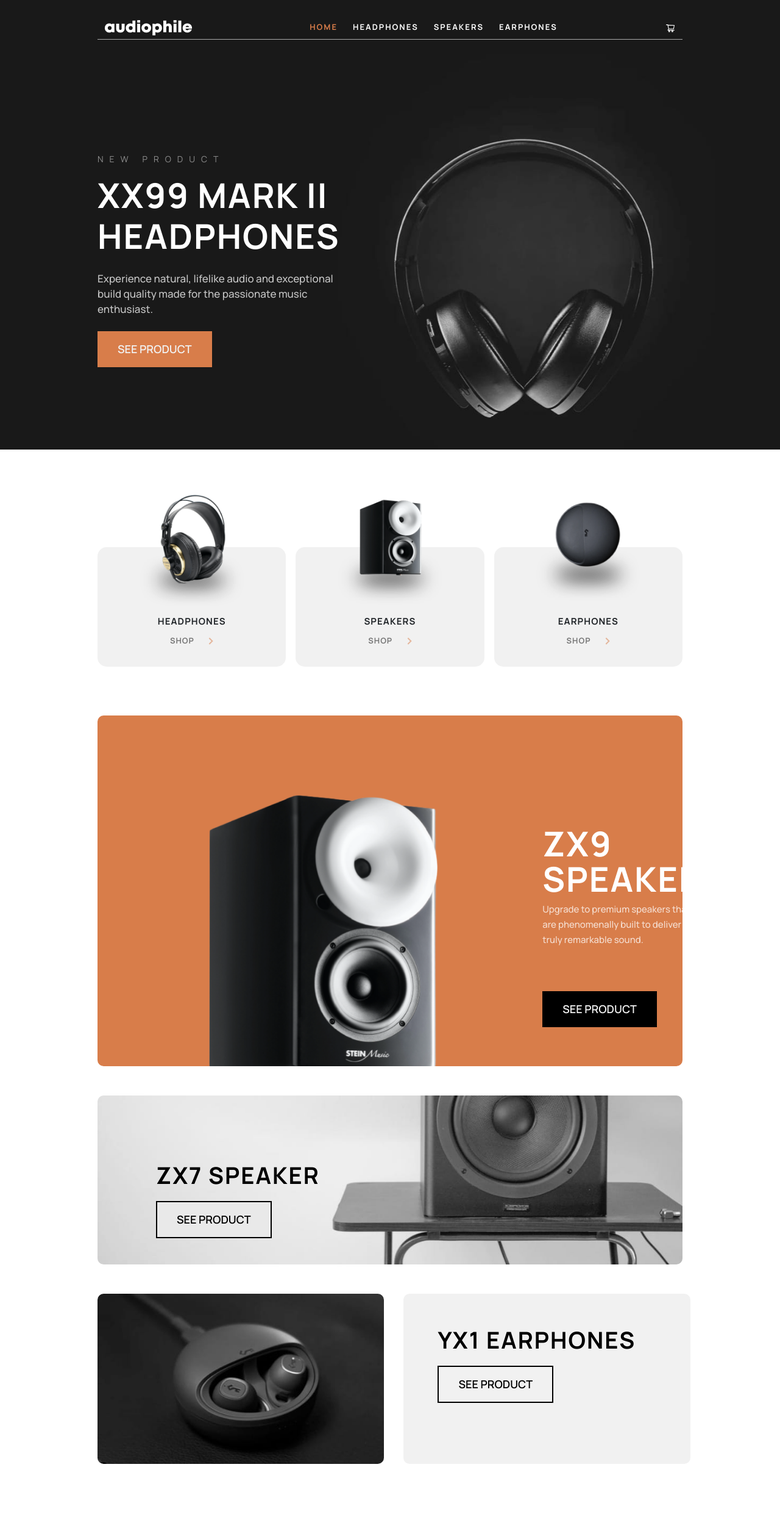
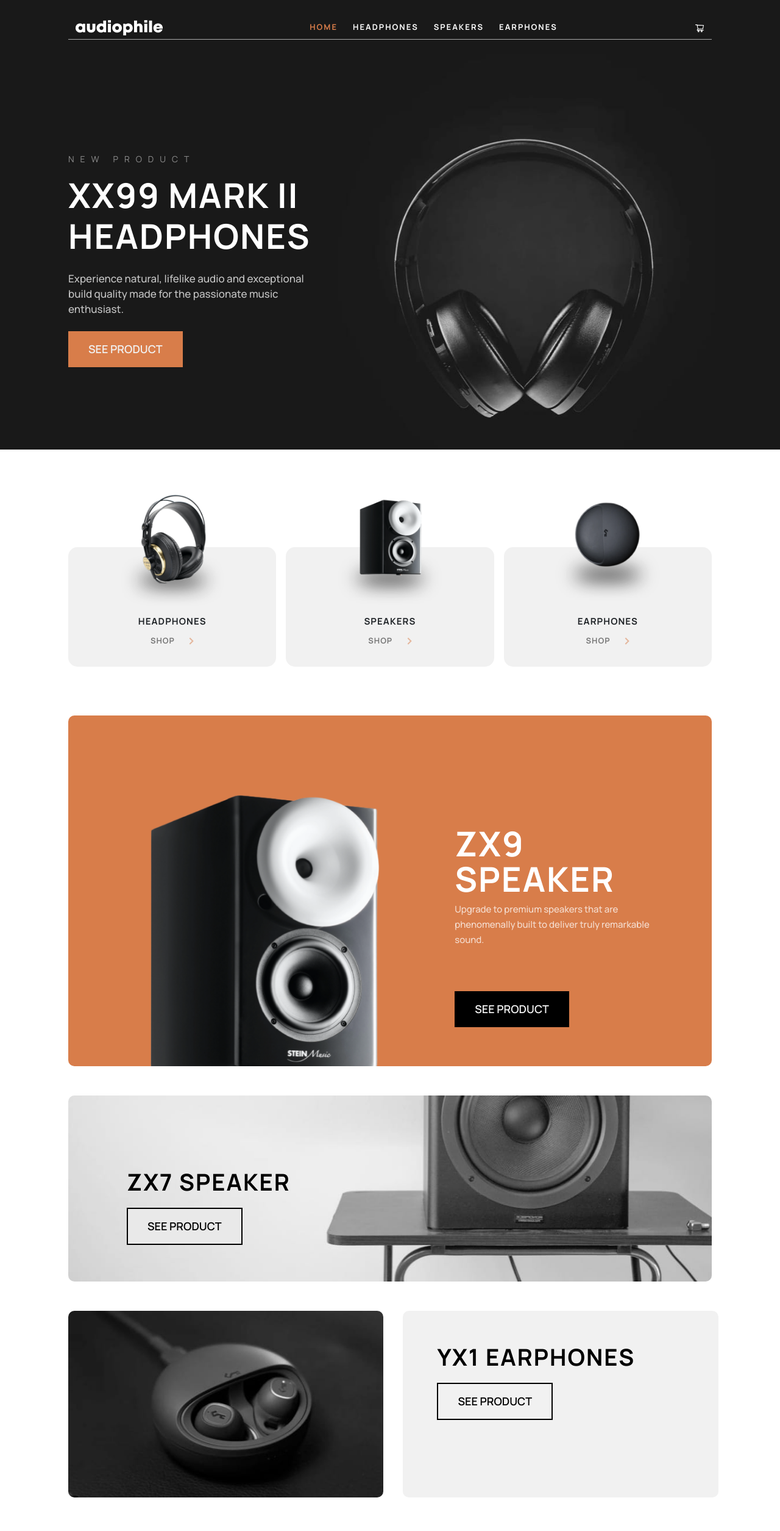
Before and after one commit to Tewogbade/audiophile, a React (Create React App) app: page / in a window 1280 px wide. Shown: the top 2510 px of the page at 61% size. Built offline with nearby package versions, Linux system fonts and the light colour scheme.

Commit message:
home margin update

```diff
--- a/src/components/earphones/Earphones.css
+++ b/src/components/earphones/Earphones.css
@@ -134,7 +134,7 @@ body {
 
 @media (min-width: 769px) and (max-width: 1198px) {
   .earphones {
-    margin: 0 5rem;
+    margin: 0 4rem;
   }
   .header h4 {
     font-size: 40px;
@@ -176,7 +176,7 @@ body {
 
 @media (min-width: 1199px) {
   .earphones {
-    margin: 0 10rem;
+    margin: 0 7rem;
   }
   .header h4 {
     font-size: 40px;
--- a/src/components/headphones/Headphones.css
+++ b/src/components/headphones/Headphones.css
@@ -134,7 +134,7 @@ body {
 
 @media (min-width: 769px) and (max-width: 1198px) {
   .headphones {
-    margin: 0 5rem;
+    margin: 0 4rem;
   }
   .header h4 {
     font-size: 40px;
@@ -176,7 +176,7 @@ body {
 
 @media (min-width: 1199px) {
   .headphones {
-    margin: 0 10rem;
+    margin: 0 7rem;
   }
   .header h4 {
     font-size: 40px;
--- a/src/components/homepage/footer/Footer.css
+++ b/src/components/homepage/footer/Footer.css
@@ -100,7 +100,7 @@ body {
   }
 
   .fsection1 {
-    margin: 5rem 5rem 7rem;
+    margin: 5rem 4rem 7rem;
   }
   .fsection1 .tablet {
     border-radius: 10px;
@@ -165,7 +165,7 @@ body {
     display: none;
   }
   .fsection1 {
-    margin: 7rem 10rem;
+    margin: 7rem;
     display: grid;
     grid-template-columns: 0 50% 50%;
     grid-template-areas: "right left";
@@ -200,7 +200,7 @@ body {
   }
 
   .fsection2 {
-    padding: 0 10rem;
+    padding: 0 7rem;
     text-align: start;
     display: block;
   }
--- a/src/components/homepage/home/Home.css
+++ b/src/components/homepage/home/Home.css
@@ -74,7 +74,7 @@ body {
   background-color: #fbaf85;
 }
 .section2 {
-  margin-top: 10rem;
+  margin-top: 7rem;
 }
 .pair {
   position: relative;
@@ -274,17 +274,17 @@ body {
   }
   .section2 {
     display: grid;
-    grid-template-columns: 33% 33% 33%;
+    grid-template-columns: 1fr 1fr 1fr;
     column-gap: 1rem;
     margin-bottom: 5rem;
-    margin: 10rem 5rem 5rem;
+    margin: 10rem 4rem 5rem;
   }
   .greybox {
     margin: 0rem;
   }
 
   .section3 {
-    margin: 5rem;
+    margin: 5rem 4rem;
   }
   .orangetext {
     margin: auto;
@@ -311,7 +311,7 @@ body {
     line-height: 25px;
   }
   .section4 {
-    margin: 2rem 5rem;
+    margin: 2rem 4rem;
     position: relative;
   }
   .section4 .tablet {
@@ -328,7 +328,7 @@ body {
     margin-left: 4rem;
   }
   .section5 {
-    margin: 2rem 5rem;
+    margin: 2rem 4rem;
     display: grid;
     grid-template-columns: 49% 49%;
     justify-content: space-between;
@@ -362,7 +362,7 @@ body {
     bottom: 0;
     margin: auto;
     width: 400px;
-    margin-left: 10rem;
+    margin-left: 7rem;
   }
   .home1texts p {
     text-align: start;
@@ -376,7 +376,7 @@ body {
     display: grid;
     grid-template-columns: 1fr 1fr 1fr;
     column-gap: 1rem;
-    margin: 10rem 10rem 5rem;
+    margin: 10rem 7rem 5rem;
   }
   .greybox {
     margin: 0;
@@ -385,11 +385,11 @@ body {
     padding: 0;
     display: flex;
     justify-content: start;
-    margin: 2rem 10rem;
+    margin: 2rem 7rem;
   }
   .orangeimages {
     box-sizing: border-box;
-    margin: 7rem 10rem 0;
+    margin: 7rem 7rem 0;
   }
   .orangetext {
     text-align: start;
@@ -418,7 +418,7 @@ body {
     text-align: start;
   }
   .section4 {
-    margin: 3rem 10rem;
+    margin: 3rem 7rem;
     position: relative;
   }
   .section4 .desktop {
@@ -435,7 +435,7 @@ body {
     margin-left: 6rem;
   }
   .section5 {
-    margin: 2rem 10rem;
+    margin: 2rem 7rem;
     display: grid;
     grid-template-columns: 49% 49%;
     justify-content: space-between;
--- a/src/components/homepage/navbar/Navbar.css
+++ b/src/components/homepage/navbar/Navbar.css
@@ -32,13 +32,13 @@ nav {
 
 @media (min-width: 769px) and (max-width: 1198px) {
   .container-fluid {
-    margin: 0 5rem;
+    margin: 0 4rem;
   }
 }
 
 @media (min-width: 1199px) {
   .container-fluid {
-    margin: 0 10rem;
+    margin: 0 7rem;
   }
 }
 
--- a/src/components/speakers/Speakers.css
+++ b/src/components/speakers/Speakers.css
@@ -134,7 +134,7 @@ body {
 
 @media (min-width: 769px) and (max-width: 1198px) {
   .speakers {
-    margin: 0 5rem;
+    margin: 0 4rem;
   }
   .header h4 {
     font-size: 40px;
@@ -176,7 +176,7 @@ body {
 
 @media (min-width: 1199px) {
   .speakers {
-    margin: 0 10rem;
+    margin: 0 7rem;
   }
   .header h4 {
     font-size: 40px;
```
